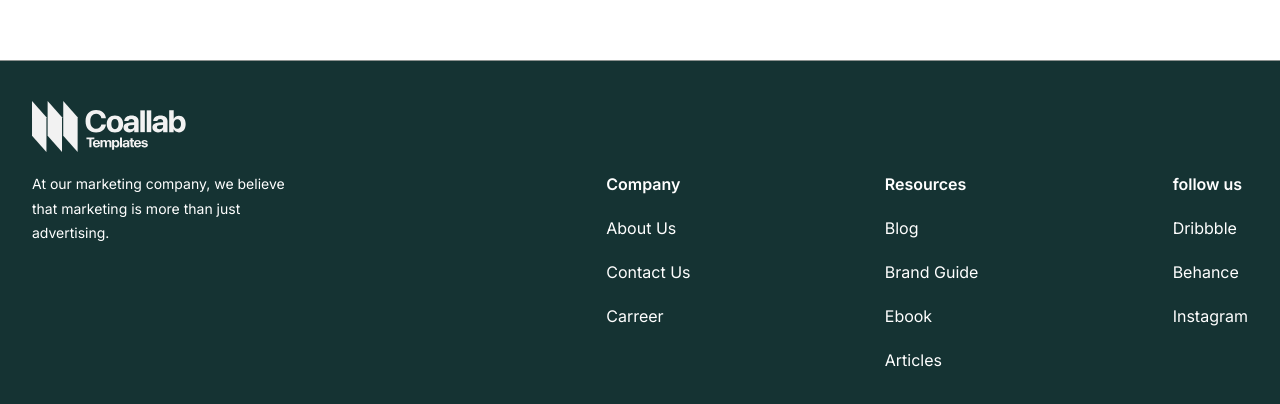
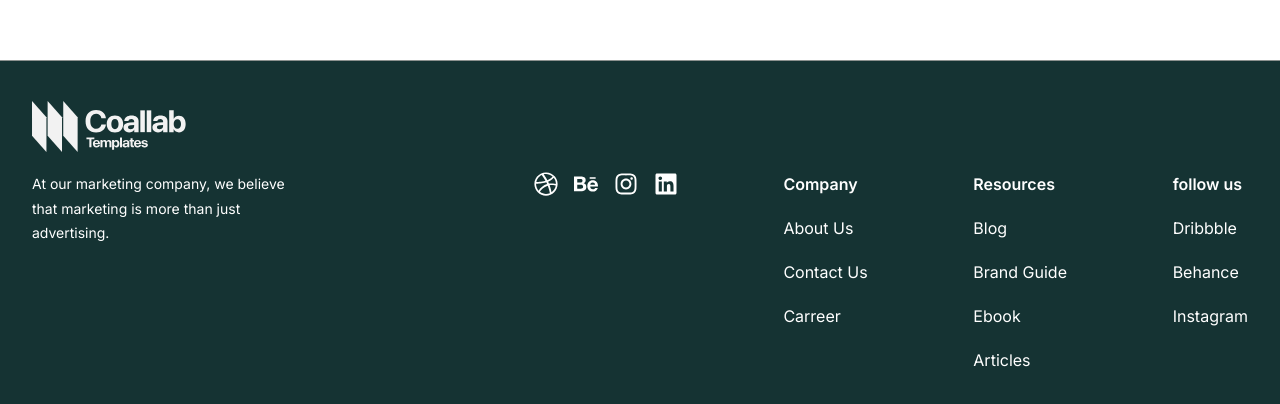
Before and after one commit to Coal-lab-Team/Frontend, a Next.js app: page / in a window 1280 px wide. Shown: the part 841-1245 px from the top of the page. Built offline with nearby package versions, Linux system fonts and the light colour scheme.

Commit message:
Footer Socials

```diff
--- a/components/footer/footer.tsx
+++ b/components/footer/footer.tsx
@@ -4,6 +4,10 @@ import cn from "@/utils/twcx";
 import { FOOTER_LINKS } from "@/libs/constants";
 import Image from "next/image";
 // import { BsTwitterX } from "react-icons/bs";
+import { FaDribbble } from "react-icons/fa";
+import { FaBehance } from "react-icons/fa";
+import { FaInstagram } from "react-icons/fa";
+import { FaLinkedin } from "react-icons/fa";
 import Link from "next/link";
 
 const Footer = () => {
@@ -33,6 +37,14 @@ const Footer = () => {
                 just advertising.
               </h2>
             </div>
+            <div className="flex items-end mb-4 ml-4"> {/*Flex container for icons */}
+              <FaDribbble className="text-white-100 text-2xl mr-4" /> {/* First icon */}
+              <FaBehance className="text-white-100 text-2xl mr-4"/> {/* Second icon */}
+              <FaInstagram className="text-white-100 text-2xl mr-4" /> {/* Third icon */}
+              <FaLinkedin className="text-white-100 text-2xl "/> {/* Fourth icon */}
+            </div>
+
+
             <ul className="flex flex-col gap-y-5 max-[550px]:gap-y-3">
               <span>Company</span>
               {FOOTER_LINKS.company.map((link) => (
```
